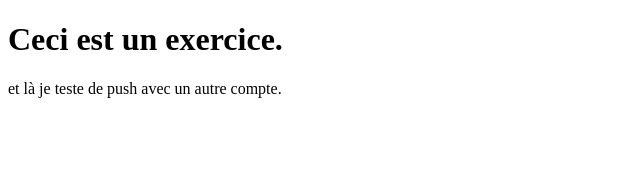
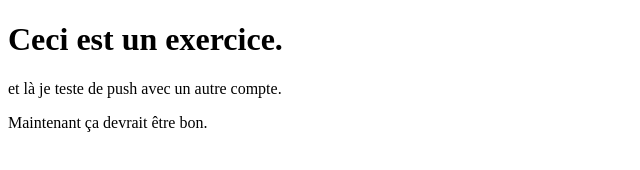
Before and after one commit to KalvinCCI/portfolio_js, a plain HTML site: page index.html in a window 1280 px wide. Shown: the whole page, without its empty margins (0-640 px from the left). Drawn offline with Linux system fonts and the light colour scheme.

Commit message:
Modification index.html + test 2 push avec autre compte

```diff
--- a/index.html
+++ b/index.html
@@ -8,5 +8,6 @@
 <body>
     <h1>Ceci est un exercice.</h1>
     <p>et là je teste de push avec un autre compte.</p>
+    <p>Maintenant ça devrait être bon.</p>
 </body>
 </html>
```
